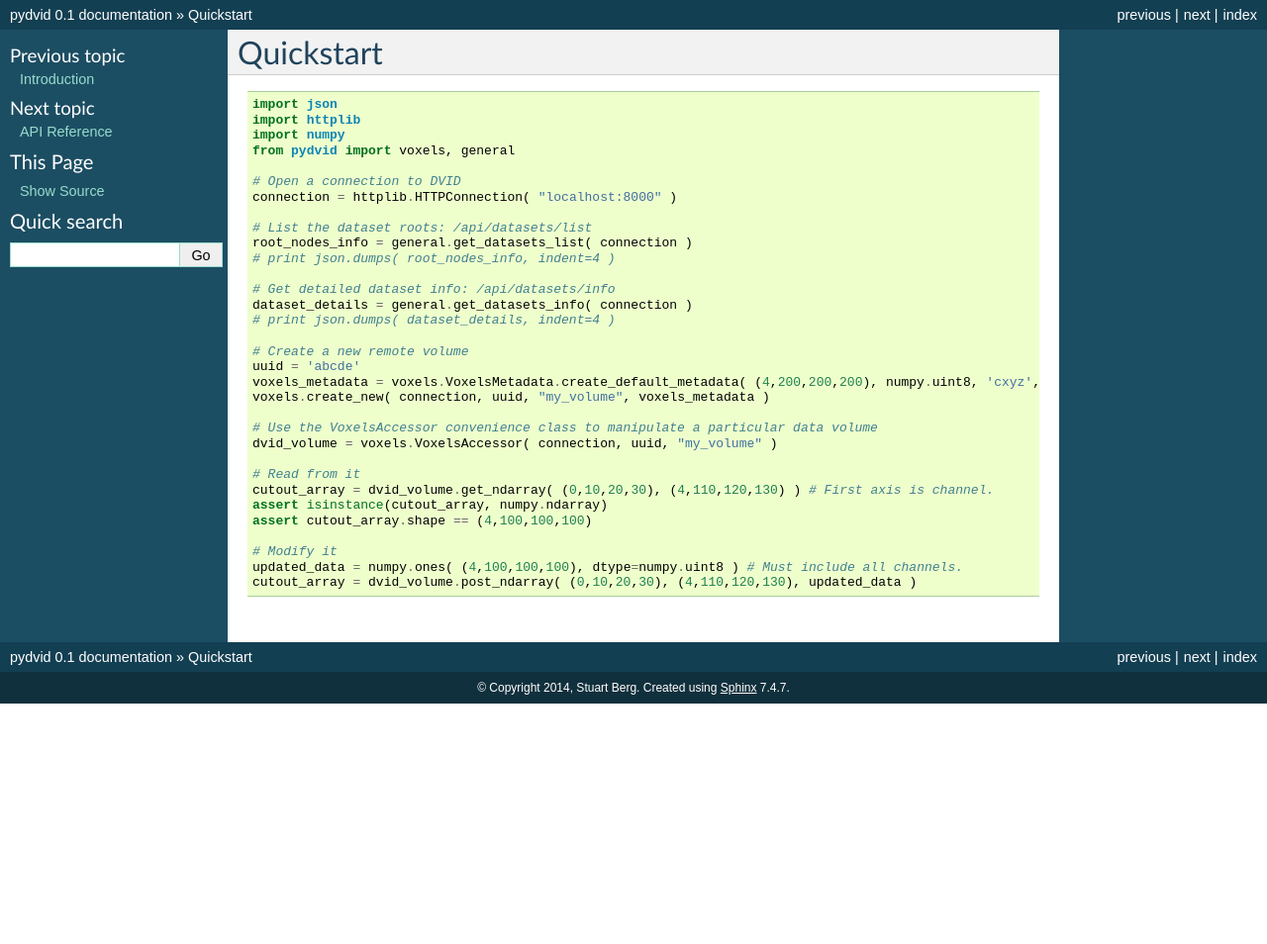
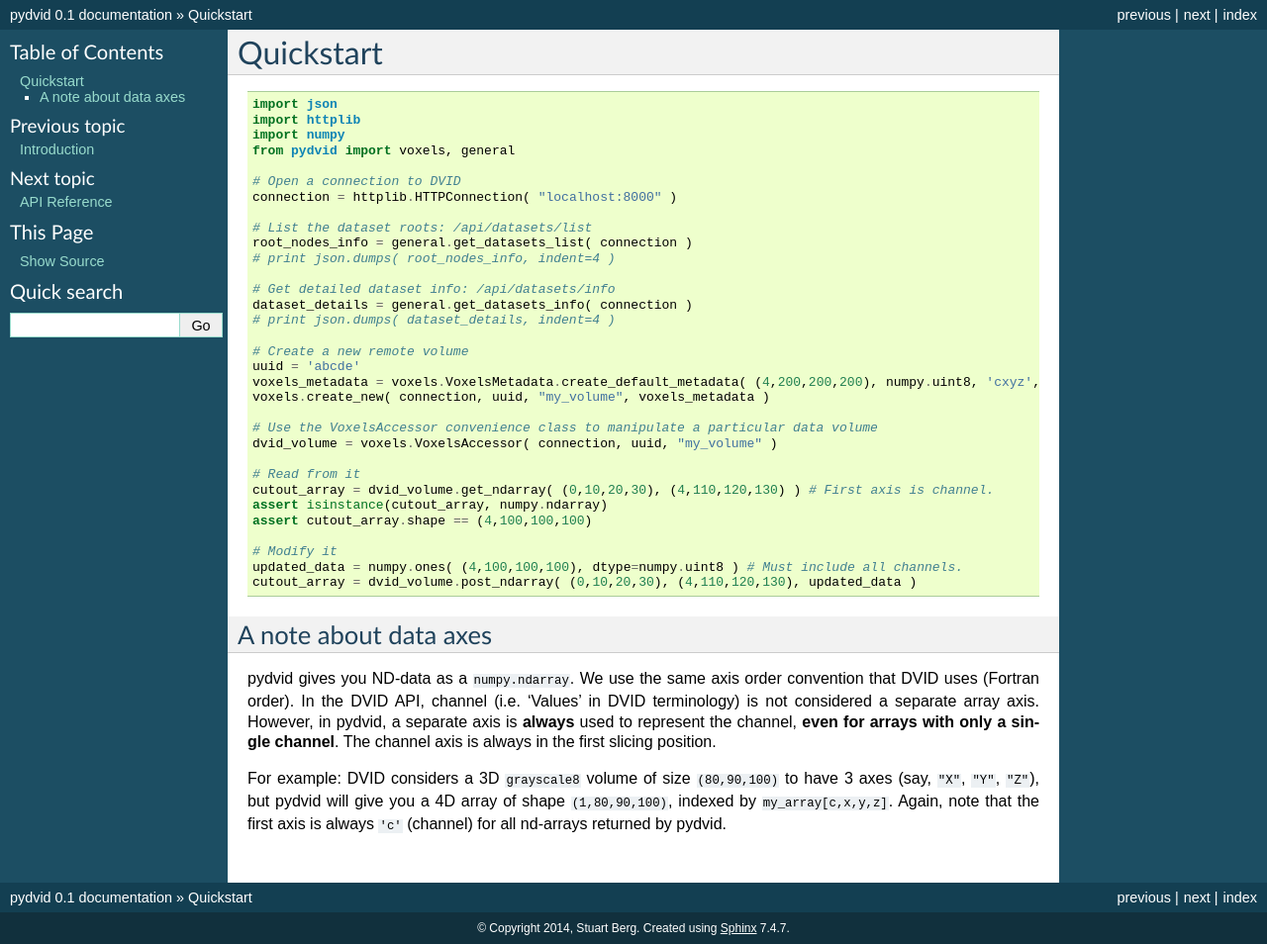
Before and after one commit to janelia-flyem/pydvid, a Sphinx documentation site: the page built from docs/source/quickstart.rst, in a window 1280 px wide. Shown: the whole page at 99% size. Built offline with Sphinx 7.4.7, drawn with Linux system fonts in a browser that asks for light colours; before the commit the page ends 900 px from its top, so only the background shows below that.

Commit message:
docs changes.

```diff
--- a/docs/source/quickstart.rst
+++ b/docs/source/quickstart.rst
@@ -35,3 +35,16 @@ Quickstart
     # Modify it
     updated_data = numpy.ones( (4,100,100,100), dtype=numpy.uint8 ) # Must include all channels.
     cutout_array = dvid_volume.post_ndarray( (0,10,20,30), (4,110,120,130), updated_data )
+
+A note about data axes
+----------------------
+
+pydvid gives you ND-data as a ``numpy.ndarray``.
+We use the same axis order convention that DVID uses (Fortran order).
+In the DVID API, channel (i.e. 'Values' in DVID terminology) is not considered a separate array axis.
+However, in pydvid, a separate axis is **always** used to represent the channel, **even for arrays with only a single channel**.
+The channel axis is always in the first slicing position.
+
+For example: DVID considers a 3D ``grayscale8`` volume of size ``(80,90,100)`` to have 3 axes (say, ``"X"``, ``"Y"``, ``"Z"``),
+but pydvid will give you a 4D array of shape ``(1,80,90,100)``, indexed by ``my_array[c,x,y,z]``.
+Again, note that the first axis is always ``'c'`` (channel) for all nd-arrays returned by pydvid.
```
Also changed, not shown: 1 other file.
